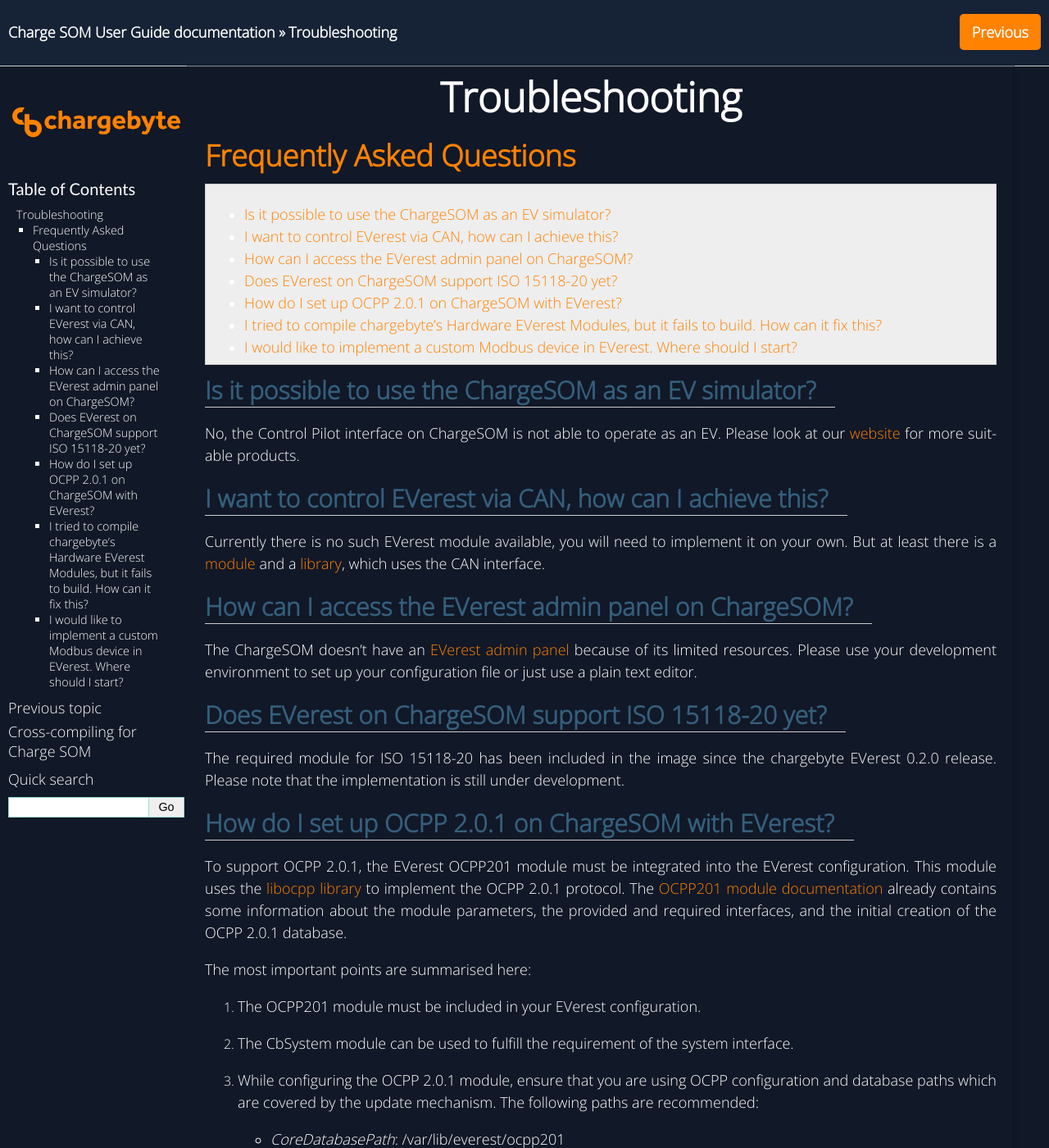
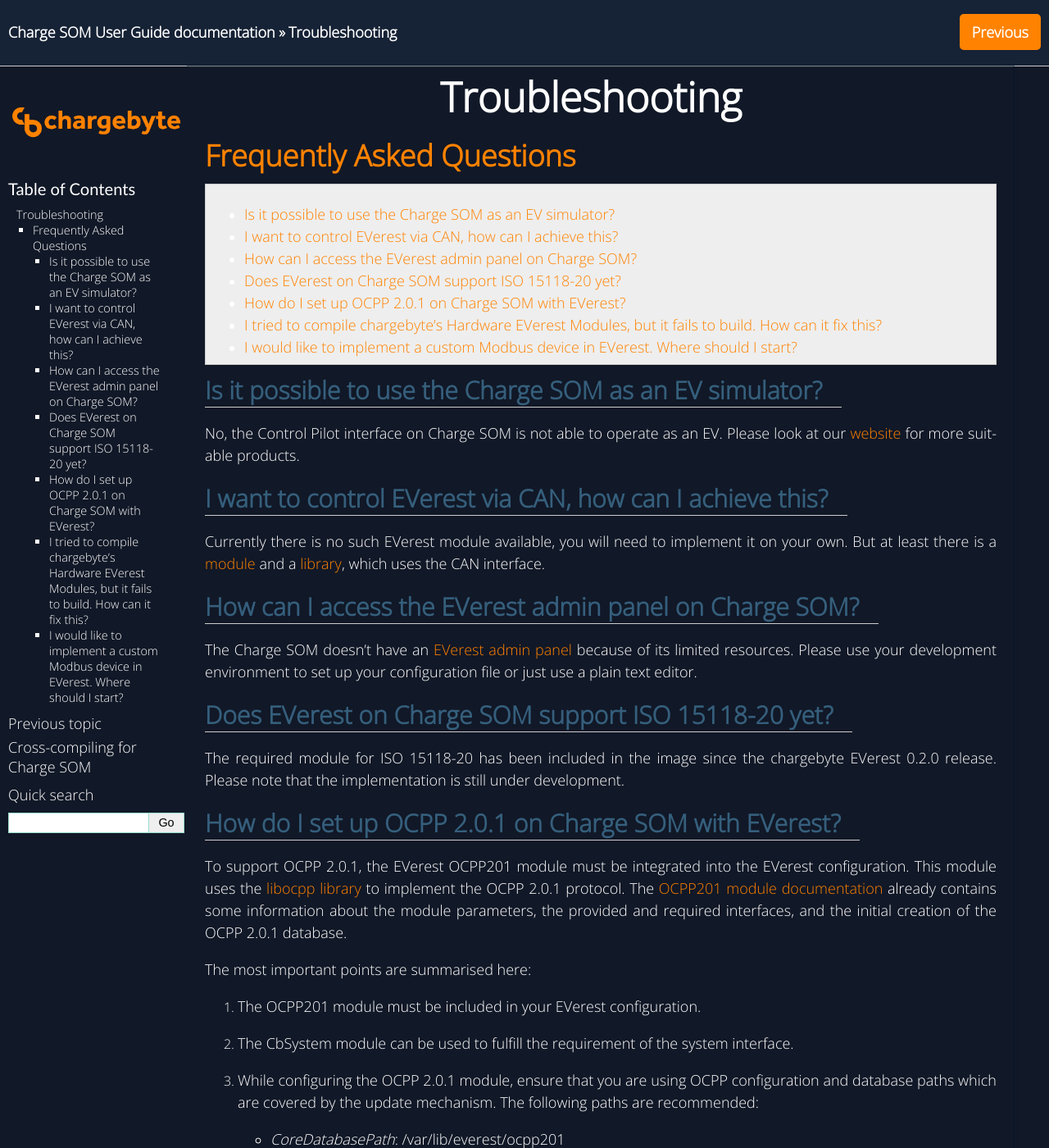
Before and after one commit to chargebyte/chargebyte-docs, a Sphinx documentation site: the page built from docs/source/troubleshooting.rst, in a window 1280 px wide and 1400 px high. Shown: the whole window at 82% size. Built offline with Sphinx 7.4.7, drawn with Linux system fonts in a browser that asks for light colours.

Commit message:
chargeSOM, trouble shooting: fix spelling
Signed-off-by: Moritz Barsnick <moritz.barsnick@chargebyte.com>

```diff
--- a/docs/source/development.rst
+++ b/docs/source/development.rst
@@ -76,7 +76,7 @@
 
       make install -j$(nproc)
 
-#. Test that the resulting binaries are compiled for charge SOM as a target:
+#. Test that the resulting binaries are compiled for Charge SOM as a target:
 
    .. code-block:: console
 
--- a/docs/source/everest_charging_stack.rst
+++ b/docs/source/everest_charging_stack.rst
@@ -17,7 +17,7 @@
 * DC charging mode
 * No TLS (Transport Layer Security) enabled for HLC (High Level Communication)
 * 3 phase, 16A fuse limit
-* Simulation of the IDM (Insulation Monitoring Device)
+* Simulation of the IMD (Insulation Monitoring Device)
 * Simulation of the DC Supply Device
 
 An overview of the EVerest modules is shown in the next section.
--- a/docs/source/troubleshooting.rst
+++ b/docs/source/troubleshooting.rst
@@ -10,10 +10,10 @@
    :local:
 
 
-Is it possible to use the ChargeSOM as an EV simulator?
+Is it possible to use the Charge SOM as an EV simulator?
 ^^^^^^^^^^^^^^^^^^^^^^^^^^^^^^^^^^^^^^^^^^^^^^^^^^^^^^^^^^^^^^
 
-No, the Control Pilot interface on ChargeSOM is not able to operate as an EV. Please look at
+No, the Control Pilot interface on Charge SOM is not able to operate as an EV. Please look at
 our `website <https://www.chargebyte.com/>`_ for more suitable products.
 
 
@@ -26,22 +26,22 @@
 which uses the CAN interface.
 
 
-How can I access the EVerest admin panel on ChargeSOM?
+How can I access the EVerest admin panel on Charge SOM?
 ^^^^^^^^^^^^^^^^^^^^^^^^^^^^^^^^^^^^^^^^^^^^^^^^^^^^^^^^^^^^^
 
-The ChargeSOM doesn't have an `EVerest admin panel <https://github.com/EVerest/everest-admin-panel>`_
+The Charge SOM doesn't have an `EVerest admin panel <https://github.com/EVerest/everest-admin-panel>`_
 because of its limited resources. Please use your development environment to set up your configuration
 file or just use a plain text editor.
 
 
-Does EVerest on ChargeSOM support ISO 15118-20 yet?
+Does EVerest on Charge SOM support ISO 15118-20 yet?
 ^^^^^^^^^^^^^^^^^^^^^^^^^^^^^^^^^^^^^^^^^^^^^^^^^^^^^^^^^^
 
 The required module for ISO 15118-20 has been included in the image since the chargebyte EVerest 0.2.0 release.
 Please note that the implementation is still under development.
 
 
-How do I set up OCPP 2.0.1 on ChargeSOM with EVerest?
+How do I set up OCPP 2.0.1 on Charge SOM with EVerest?
 ^^^^^^^^^^^^^^^^^^^^^^^^^^^^^^^^^^^^^^^^^^^^^^^^^^^^^^^^^^^^
 
 To support OCPP 2.0.1, the EVerest OCPP201 module must be integrated into the EVerest configuration.
```
